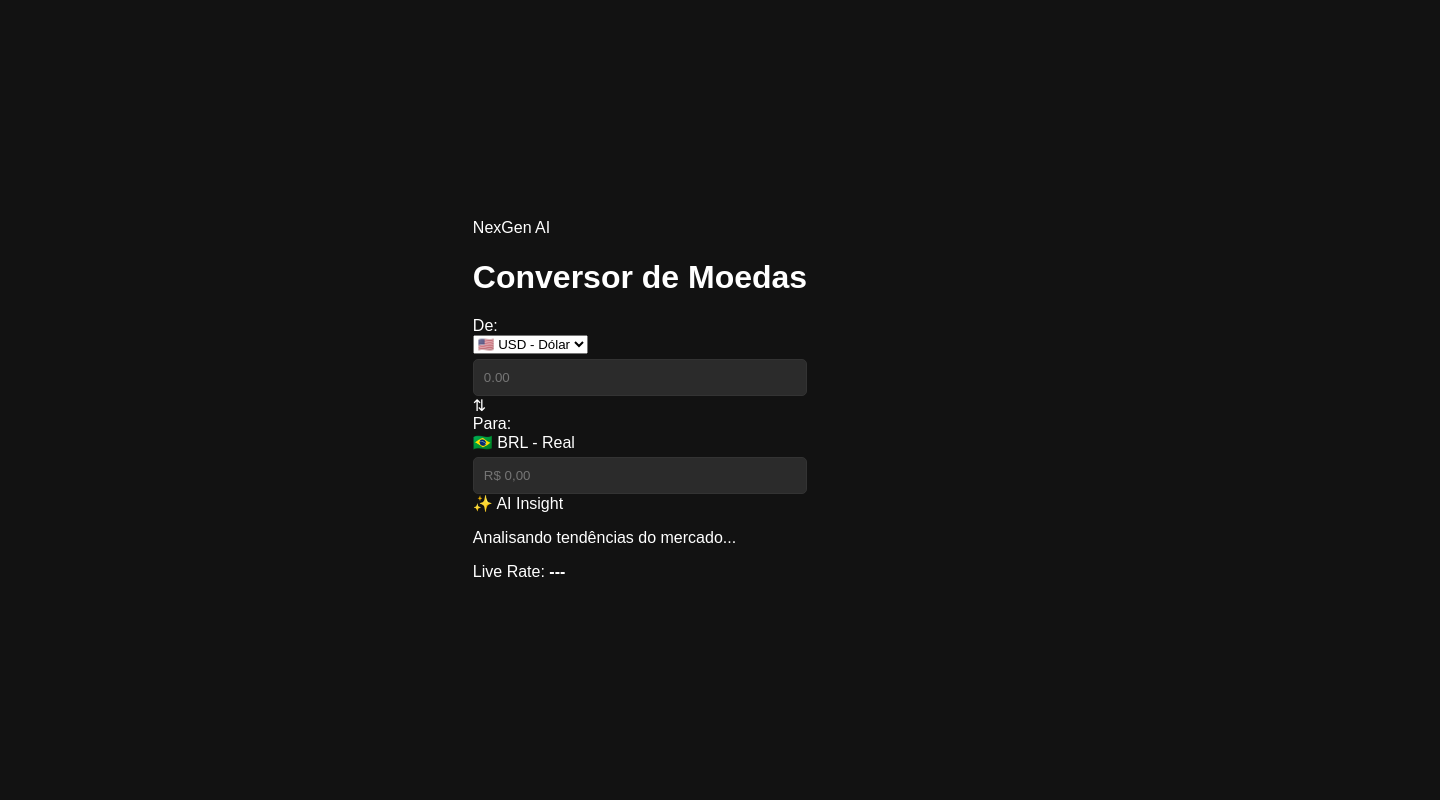
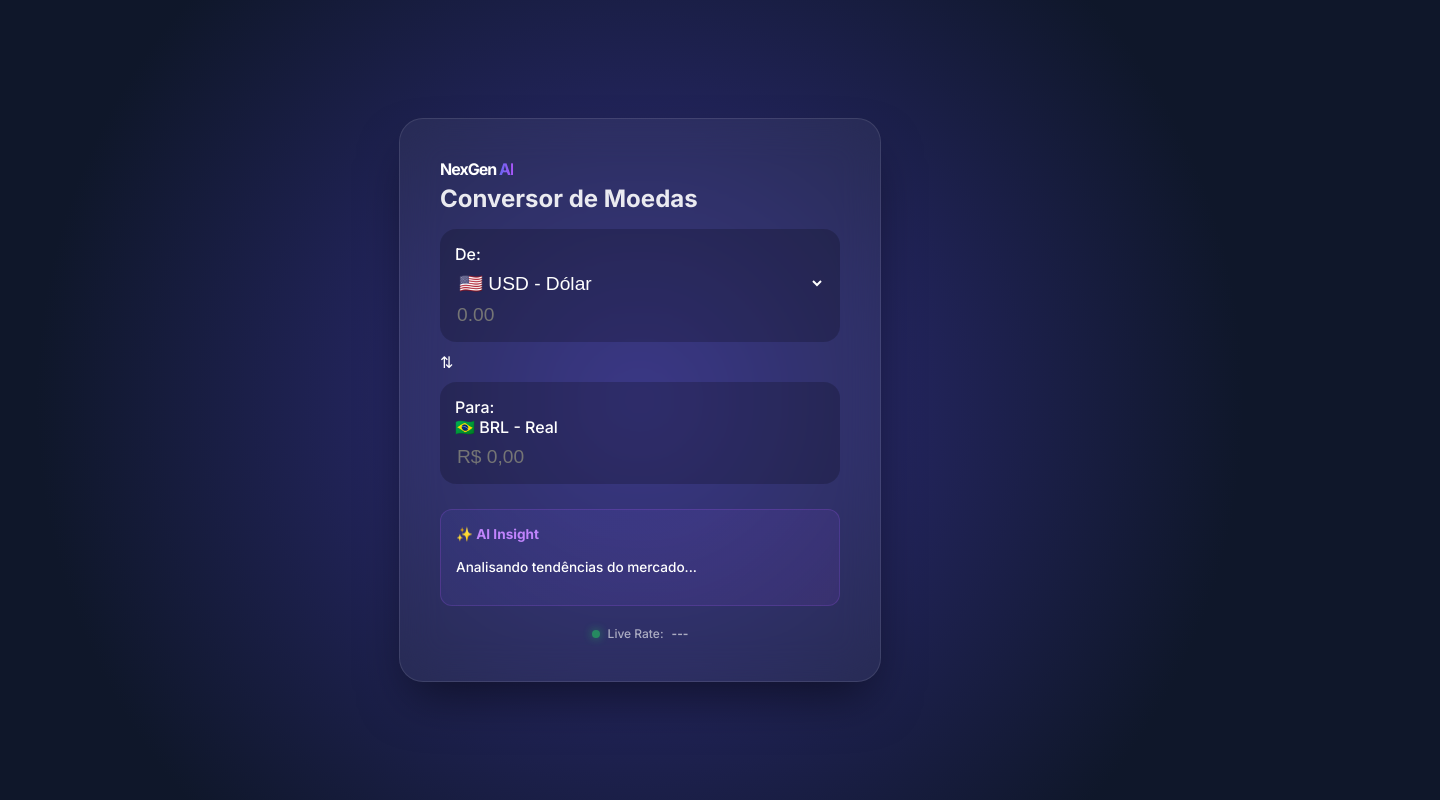
Before and after one commit to brendowjanuzzi-ui/conversor-moedas, a plain HTML site: page index.html in a window 1280 px wide. Shown: the top 800 px of the page, 1440 px wide, since content can reach past the window. Drawn offline with Linux system fonts and the light colour scheme.

Commit message:
Refactor CSS variables and add animations

```diff
--- a/style.css
+++ b/style.css
@@ -1,53 +1,107 @@
 :root {
-    --bg-color: #121212;
-    --card-bg: #1e1e1e;
-    --text-color: #ffffff;
-    --accent-color: #28a745;
+    --primary: #6366f1;
+    --secondary: #a855f7;
+    --glass: rgba(255, 255, 255, 0.05);
+    --border: rgba(255, 255, 255, 0.1);
 }
 
 body {
-    background-color: var(--bg-color);
-    color: var(--text-color);
-    font-family: sans-serif;
+    margin: 0;
+    font-family: 'Inter', sans-serif;
+    height: 100vh;
     display: flex;
     justify-content: center;
     align-items: center;
-    height: 100vh;
-    margin: 0;
+    background: #0f172a;
+    overflow: hidden;
+    color: white;
 }
 
-.container {
-    background: var(--card-bg);
-    padding: 2rem;
-    border-radius: 15px;
-    box-shadow: 0 10px 30px rgba(0,0,0,0.5);
-    text-align: center;
-    width: 350px;
+/* Fundo Animado */
+.background-animate {
+    position: absolute;
+    width: 200%;
+    height: 200%;
+    background: radial-gradient(circle at center, #312e81 0%, #0f172a 40%);
+    animation: rotate 20s linear infinite;
+    z-index: -1;
 }
 
-.input-group {
-    margin: 20px 0;
-    text-align: left;
+@keyframes rotate {
+    from { transform: rotate(0deg); }
+    to { transform: rotate(360deg); }
 }
 
-input {
+/* Card de Vidro */
+.glass-card {
+    background: var(--glass);
+    backdrop-filter: blur(20px);
+    -webkit-backdrop-filter: blur(20px);
+    border: 1px solid var(--border);
+    border-radius: 24px;
+    padding: 40px;
     width: 100%;
-    padding: 10px;
-    margin-top: 5px;
-    border-radius: 5px;
-    border: 1px solid #333;
-    background: #2b2b2b;
-    color: white;
-    box-sizing: border-box;
+    max-width: 400px;
+    box-shadow: 0 25px 50px -12px rgba(0, 0, 0, 0.5);
 }
 
-button {
-    background: var(--accent-color);
+.logo {
+    font-weight: 700;
+    letter-spacing: -1px;
+    margin-bottom: 5px;
+}
+
+.logo span {
+    background: linear-gradient(to right, var(--primary), var(--secondary));
+    -webkit-background-clip: text;
+    -webkit-text-fill-color: transparent;
+}
+
+h1 { font-size: 1.5rem; margin-top: 0; opacity: 0.9; }
+
+.input-wrapper {
+    background: rgba(0,0,0,0.2);
+    padding: 15px;
+    border-radius: 16px;
+    margin: 10px 0;
+}
+
+select, input {
+    background: transparent;
+    border: none;
     color: white;
-    border: none;
-    padding: 10px 20px;
-    border-radius: 5px;
-    cursor: pointer;
-    font-weight: bold;
     width: 100%;
+    font-size: 1.2rem;
+    outline: none;
+    margin-top: 8px;
 }
+
+.ai-insight {
+    background: linear-gradient(135deg, rgba(99, 102, 241, 0.1), rgba(168, 85, 247, 0.1));
+    border: 1px solid rgba(168, 85, 247, 0.2);
+    border-radius: 12px;
+    padding: 15px;
+    margin-top: 25px;
+    font-size: 0.85rem;
+    line-height: 1.4;
+}
+
+.ai-header { font-weight: bold; margin-bottom: 5px; color: #c084fc; }
+
+.real-time-badge {
+    margin-top: 20px;
+    font-size: 0.75rem;
+    display: flex;
+    align-items: center;
+    justify-content: center;
+    gap: 8px;
+    opacity: 0.6;
+}
+
+.dot {
+    width: 8px;
+    height: 8px;
+    background: #22c55e;
+    border-radius: 50%;
+    box-shadow: 0 0 10px #22c55e;
+}
```
